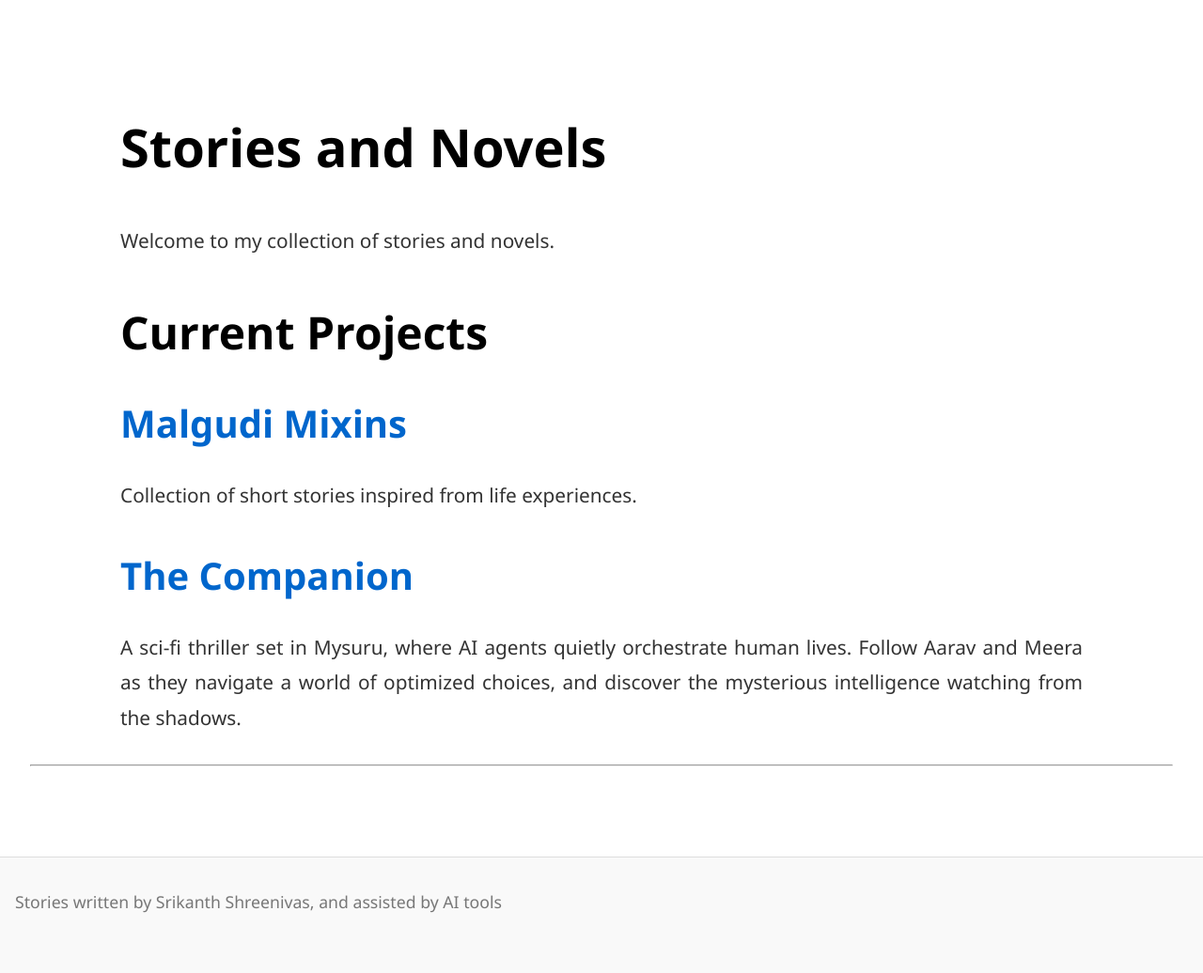
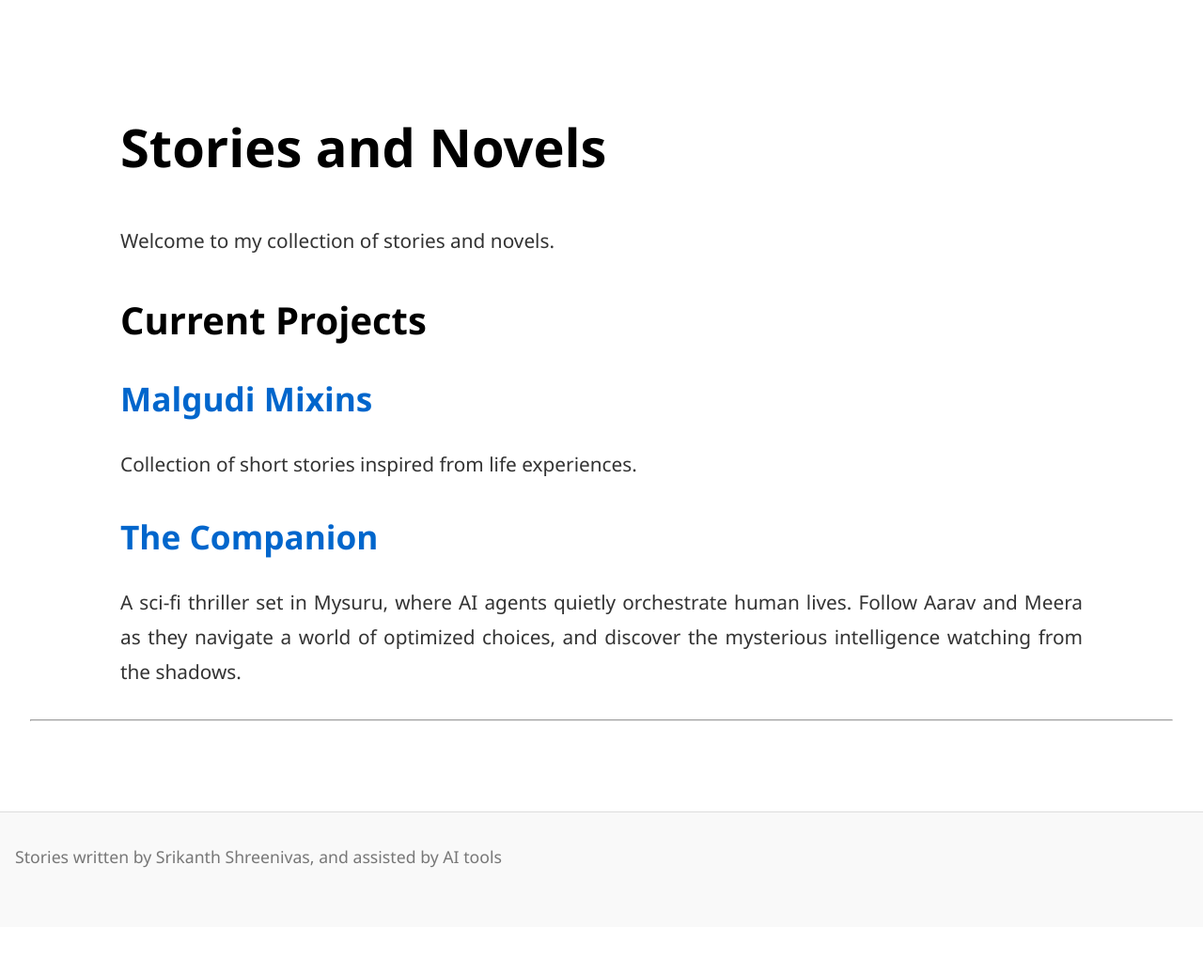
Before and after one commit to srikanthps/The-Companion, a Jekyll site: the page built from index.md, in a window 1280 px wide. Shown: the whole page at 94% size. Built offline with Jekyll 4.4.1, drawn with Linux system fonts in a browser that asks for light colours; our own code applies the rules of GitHub Pages for plain Markdown files; after the commit the page ends 987 px from its top, so only the background shows below that.

```diff
--- a/index.md
+++ b/index.md
@@ -2,13 +2,13 @@
 
 Welcome to my collection of stories and novels.
 
-## Current Projects
+### Current Projects
 
-### [Malgudi Mixins](./Malgudi-Mixins/)
+#### [Malgudi Mixins](./Malgudi-Mixins/)
 
 Collection of short stories inspired from life experiences.
 
-### [The Companion](./The-Companion/)
+#### [The Companion](./The-Companion/)
 
 A sci-fi thriller set in Mysuru, where AI agents quietly orchestrate human lives. Follow Aarav and Meera as they navigate a world of optimized choices, and discover the mysterious intelligence watching from the shadows.
 
```
